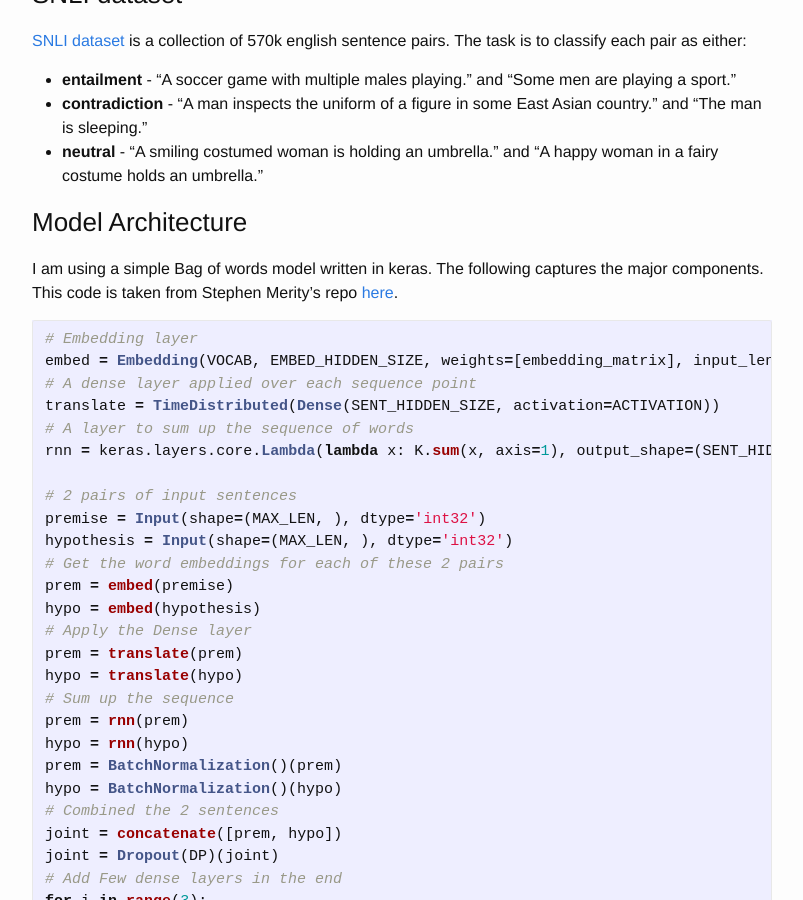
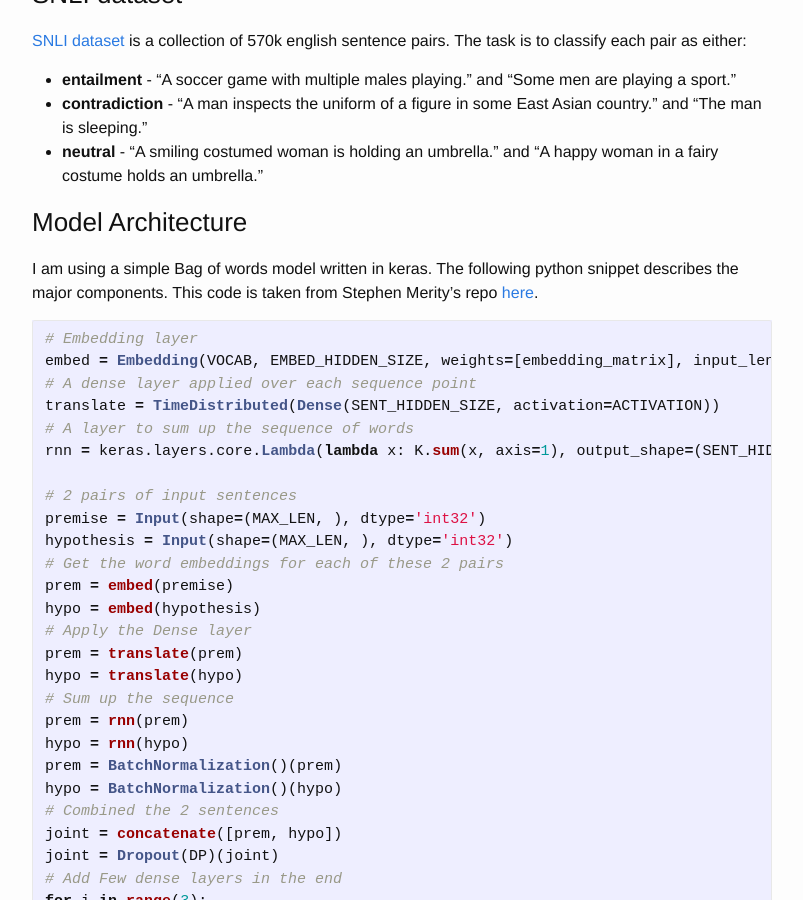
Before and after one commit to hardikp/hardikp.github.io, a Jekyll site: the page built from _posts/2017-07-24-SELU-vs-RELU.md, in a window 1280 px wide and 900 px high, scrolled down 1049 px. Shown: the whole window, without its empty margins (238-1041 px from the left). Built offline with Jekyll 4.4.1, drawn with Linux system fonts in a browser that asks for light colours; comment, search, counter and statistics services are not loaded.

Commit message:
Minor change

````diff
--- a/_posts/2017-07-24-SELU-vs-RELU.md
+++ b/_posts/2017-07-24-SELU-vs-RELU.md
@@ -45,7 +45,7 @@ def selu(x):
 
 ### Model Architecture
 
-I am using a simple Bag of words model written in keras. The following captures the major components. This code is taken from Stephen Merity's repo [here](https://github.com/Smerity/keras_snli).
+I am using a simple Bag of words model written in keras. The following python snippet describes the major components. This code is taken from Stephen Merity's repo [here](https://github.com/Smerity/keras_snli).
 
 ```python
 # Embedding layer
````
